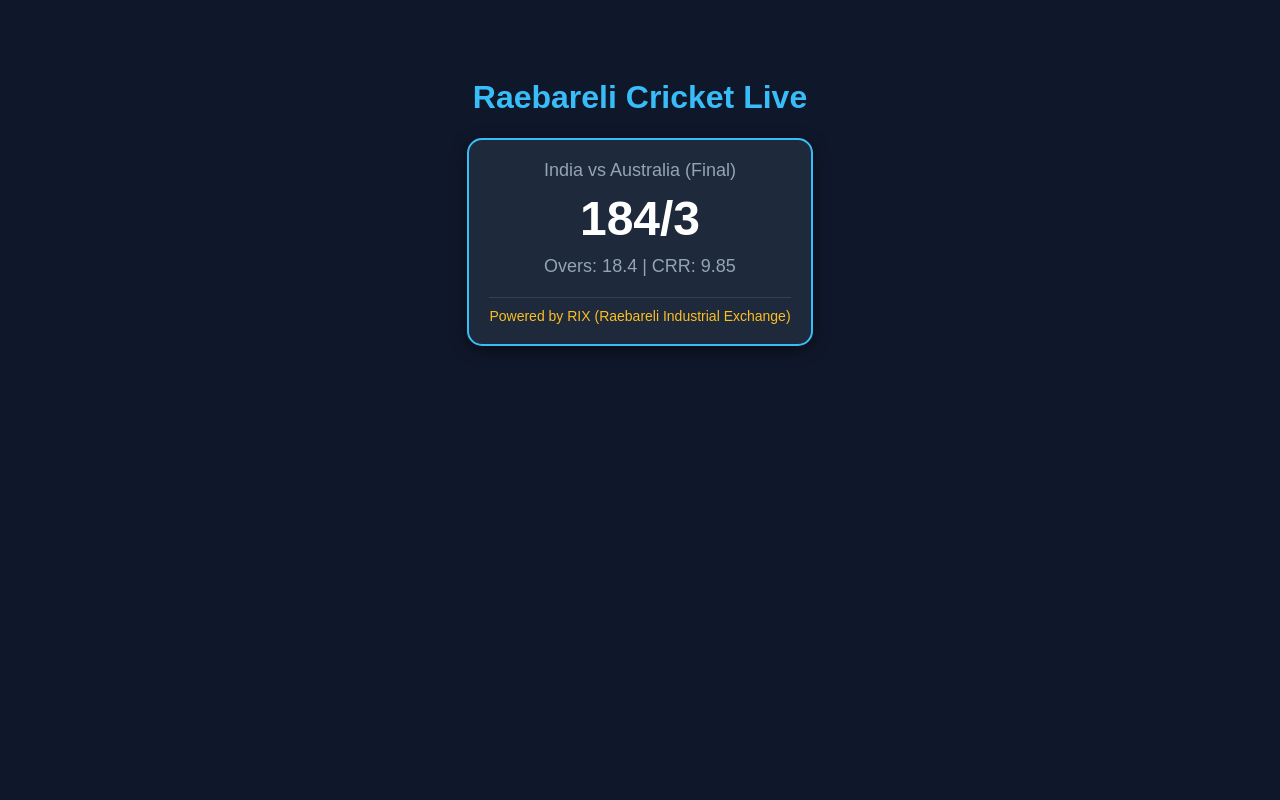
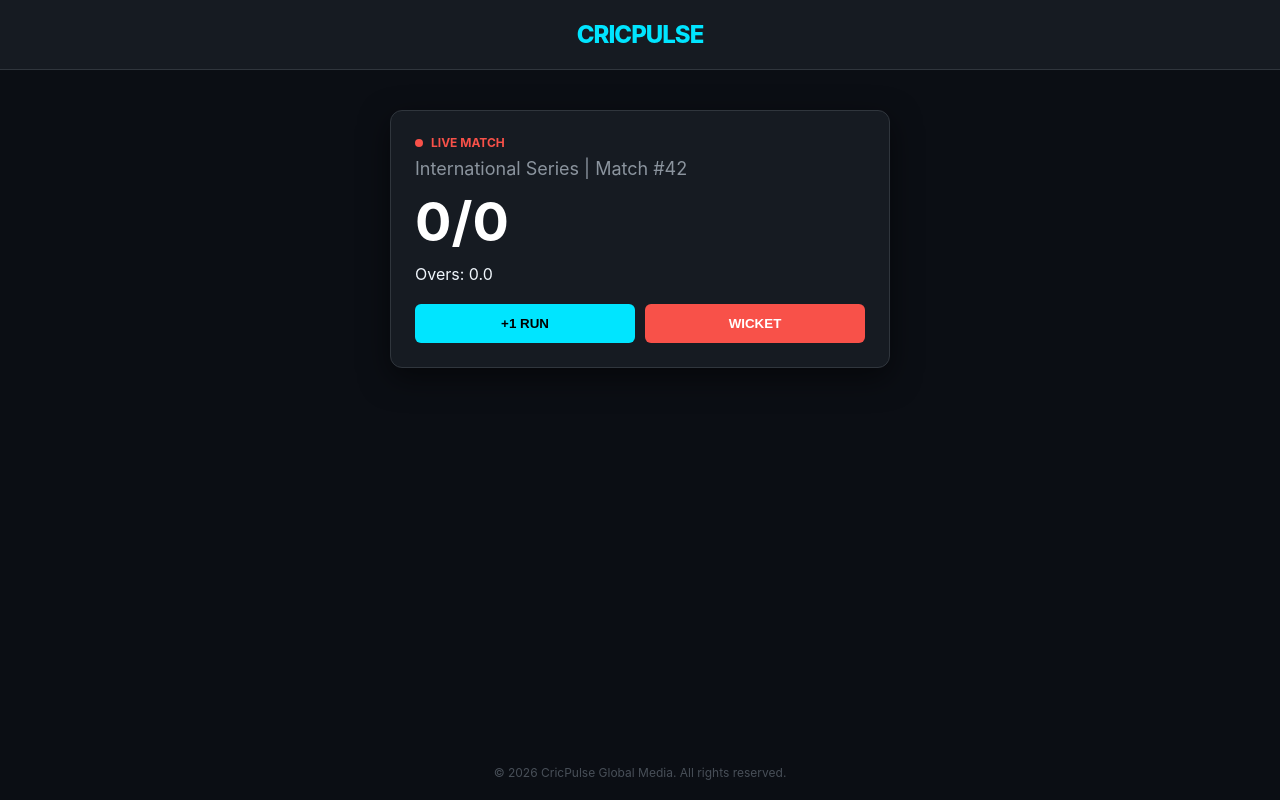
Before and after one commit to ShivanshMaurya01/cricpulse-global, a plain HTML site: page index.html in a window 1280 px wide. Drawn offline with Linux system fonts and the light colour scheme.

Commit message:
Update index.html

```diff
--- a/index.html
+++ b/index.html
@@ -1,23 +1,51 @@
 <!DOCTYPE html>
-<html>
+<html lang="en">
 <head>
-    <title>RIX Cricket Live</title>
+    <meta charset="UTF-8">
+    <meta name="viewport" content="width=device-width, initial-scale=1.0">
+    <title>CricPulse | Global Live Scores</title>
     <style>
-        body { font-family: Arial, sans-serif; background-color: #0f172a; color: white; text-align: center; padding: 50px; }
-        .card { background: #1e293b; border-radius: 15px; padding: 20px; display: inline-block; box-shadow: 0 4px 15px rgba(0,0,0,0.5); border: 2px solid #38bdf8; }
-        h1 { color: #38bdf8; }
-        .score { font-size: 48px; font-weight: bold; margin: 10px 0; }
-        .details { color: #94a3b8; font-size: 18px; }
-        .rix-tag { margin-top: 20px; font-size: 14px; color: #fbbf24; border-top: 1px solid #334155; padding-top: 10px; }
+        :root { --primary: #00e5ff; --bg: #0b0e14; --card: #161b22; --text: #f0f6fc; }
+        body { font-family: 'Inter', -apple-system, sans-serif; background-color: var(--bg); color: var(--text); margin: 0; display: flex; flex-direction: column; align-items: center; min-height: 100vh; }
+        header { width: 100%; padding: 20px; text-align: center; border-bottom: 1px solid #30363d; background: var(--card); }
+        .logo { font-size: 24px; font-weight: 800; color: var(--primary); letter-spacing: -1px; }
+        .container { max-width: 500px; width: 90%; margin-top: 40px; }
+        .match-card { background: var(--card); border-radius: 12px; padding: 24px; border: 1px solid #30363d; box-shadow: 0 10px 30px rgba(0,0,0,0.5); }
+        .status { color: #f85149; font-size: 12px; font-weight: bold; text-transform: uppercase; margin-bottom: 8px; display: flex; align-items: center; }
+        .status::before { content: ""; width: 8px; height: 8px; background: #f85149; border-radius: 50%; margin-right: 8px; animation: blink 1s infinite; }
+        @keyframes blink { 0% { opacity: 1; } 50% { opacity: 0.3; } 100% { opacity: 1; } }
+        .teams { font-size: 18px; color: #8b949e; margin-bottom: 10px; }
+        .score { font-size: 54px; font-weight: bold; margin: 10px 0; color: #ffffff; }
+        .btn-group { display: grid; grid-template-columns: 1fr 1fr; gap: 10px; margin-top: 20px; }
+        button { padding: 12px; border-radius: 6px; border: none; font-weight: bold; cursor: pointer; transition: 0.2s; }
+        .btn-run { background: var(--primary); color: #000; }
+        .btn-wicket { background: #f85149; color: white; }
+        footer { margin-top: auto; padding: 20px; font-size: 12px; color: #484f58; }
     </style>
 </head>
 <body>
-    <h1>Raebareli Cricket Live</h1>
-    <div class="card">
-        <div class="details">India vs Australia (Final)</div>
-        <div class="score">184/3</div>
-        <div class="details">Overs: 18.4 | CRR: 9.85</div>
-        <div class="rix-tag">Powered by RIX (Raebareli Industrial Exchange)</div>
+    <header><div class="logo">CRIC<span>PULSE</span></div></header>
+    <div class="container">
+        <div class="match-card">
+            <div class="status">Live Match</div>
+            <div class="teams">International Series | Match #42</div>
+            <div id="display-score" class="score">0/0</div>
+            <div class="details">Overs: <span id="overs">0.0</span></div>
+            <div class="btn-group">
+                <button class="btn-run" onclick="addRun()">+1 RUN</button>
+                <button class="btn-wicket" onclick="addWicket()">WICKET</button>
+            </div>
+        </div>
     </div>
+    <footer>&copy; 2026 CricPulse Global Media. All rights reserved.</footer>
+    <script>
+        let runs = 0, wickets = 0, balls = 0;
+        function updateDisplay() {
+            document.getElementById('display-score').innerText = runs + "/" + wickets;
+            document.getElementById('overs').innerText = Math.floor(balls / 6) + "." + (balls % 6);
+        }
+        function addRun() { runs++; balls++; updateDisplay(); }
+        function addWicket() { if(wickets < 10) { wickets++; balls++; updateDisplay(); } }
+    </script>
 </body>
 </html>
```
